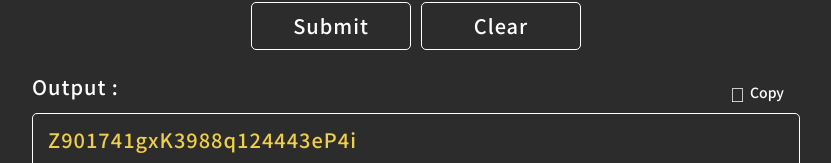
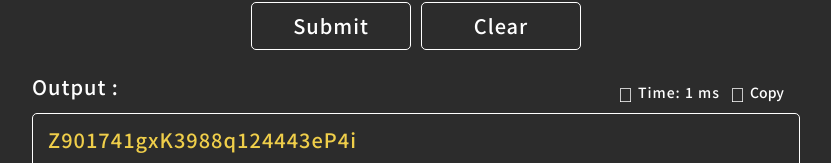
Before and after one commit to waveciou/Encoder, a React (Vite) app: page / in a window 1280 px wide. Both pictures are taken after typing "Sample" into the empty fields and a click on the button "Submit". Shown: the part 503-666 px from the top of the page, without its empty margins (224-1055 px from the left). Built offline with nearby package versions, Linux system fonts and the light colour scheme.

Commit message:
[dev] move process time position

```diff
--- a/package.json
+++ b/package.json
@@ -1,6 +1,6 @@
 {
   "name": "text-encoder",
-  "version": "1.3.1",
+  "version": "1.3.2",
   "description": "",
   "main": "main.js",
   "scripts": {
--- a/src/resources/components/app.tsx
+++ b/src/resources/components/app.tsx
@@ -133,11 +133,7 @@ const App = () => {
           >Clear</button>
         </div>
 
-        <OutputArticleComponent textOutput={ textOutput } />
-
-        <div className={`process-time ${processTime === null && 'is-hidden'}`}>
-          <span>Time: { processTime } ms</span>
-        </div>
+        <OutputArticleComponent textOutput={ textOutput } processTime={processTime} />
 
         { loading.control && <LoadingComponent type={ loading.type } /> }
       </div>
--- a/src/resources/components/outputArticle.tsx
+++ b/src/resources/components/outputArticle.tsx
@@ -1,7 +1,10 @@
 import React, { useCallback, useEffect, useRef, useState } from 'react';
 import { CopyToClipboard } from 'react-copy-to-clipboard';
 
-const outputArticle = ({ textOutput }: { textOutput: string }) => {
+const outputArticle = ({ textOutput, processTime }: {
+  textOutput: string,
+  processTime: number | null
+}) => {
   const [ isCopied, setIsCopied ] = useState<boolean>(false);
   const timer = useRef<number>(0);
 
@@ -25,6 +28,11 @@ const outputArticle = ({ textOutput }: { textOutput: string }) => {
         <label className="caption" htmlFor="output-area">Output :</label>
         {
           textOutput !== '' &&
+          (
+            <div className="article__feature">
+              <div className={`process-time ${processTime === null && 'is-hidden'}`}>
+                <label>{ processTime } ms</label>
+              </div>
               <CopyToClipboard
                 text={ textOutput }
                 onCopy={() => copiedHandler()}
@@ -37,6 +45,8 @@ const outputArticle = ({ textOutput }: { textOutput: string }) => {
                   <span>{ isCopied ? 'Copied' : 'Copy'}</span>
                 </button>
               </CopyToClipboard>
+            </div>
+          )
         }
       </div>
       <div id="output-area" className="textarea">{ textOutput }</div>
--- a/src/resources/scss/main.scss
+++ b/src/resources/scss/main.scss
@@ -97,7 +97,7 @@ p {
 
 .main {
   margin-top: 30px;
-  margin-bottom: 15px;
+  margin-bottom: 30px;
 }
 
 .textarea {
@@ -209,7 +209,18 @@ p {
 
 .article__header {
   display: flex;
+  align-items: center;
   justify-content: space-between;
+}
+
+.article__feature {
+  display: flex;
+  align-items: center;
+  margin-bottom: 10px;
+
+  @include min-width(480px) {
+    margin-bottom: 0;
+  }
 }
 
 .title {
@@ -327,9 +338,16 @@ p {
 }
 
 .process-time {
+  margin-right: 10px;
   display: flex;
   align-items: center;
   font-size: map-get($normal-font-size, small);
+
+  > label::before {
+    @include min-width(480px) {
+      content: 'Time: ';
+    }
+  }
 
   &.is-hidden {
     visibility: hidden;
@@ -378,13 +396,6 @@ p {
   color: $color-white;
 }
 
-@keyframes bouncing-loader {
-  to {
-    opacity: 0.1;
-    transform: translate3d(0, -1rem, 0);
-  }
-}
-
 .bouncing-loader {
   display: flex;
   justify-content: center;
@@ -424,3 +435,10 @@ p {
 .fade-leave-to {
   opacity: 0;
 }
+
+@keyframes bouncing-loader {
+  to {
+    opacity: 0.1;
+    transform: translate3d(0, -1rem, 0);
+  }
+}
```
Lines whose indentation alone changed are shown as unchanged.
